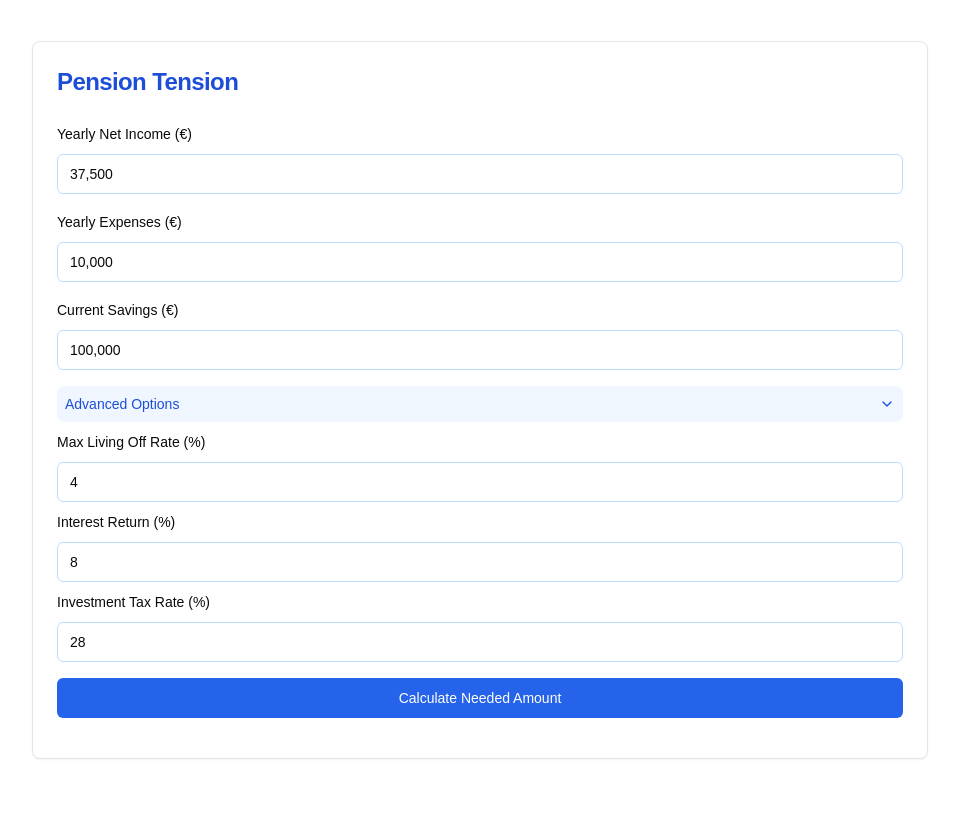
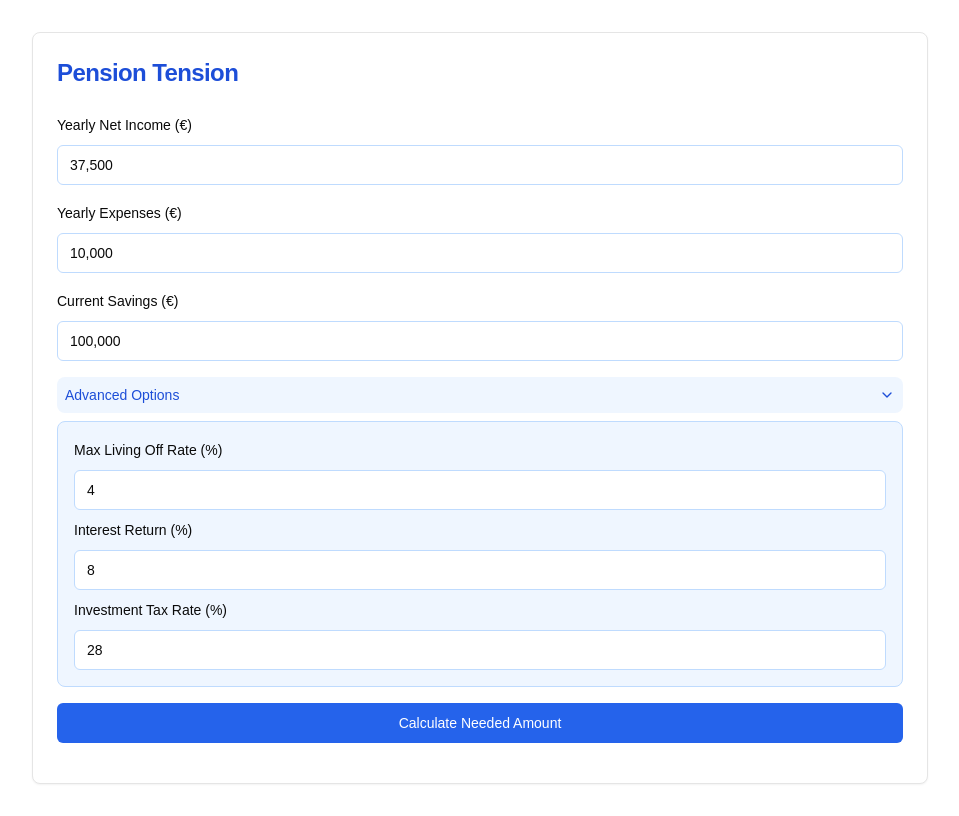
Before and after one commit to domonkospapp/pension-tension, a Next.js app: page / in a window 1280 px wide. Both pictures are taken after a click on the button "Advanced Options". Shown: the whole page, without its empty margins (160-1119 px from the left). Built offline with nearby package versions, Linux system fonts and the light colour scheme.

Commit message:
Visual grouping

```diff
--- a/src/components/investment-calculator.tsx
+++ b/src/components/investment-calculator.tsx
@@ -232,7 +232,7 @@ export function InvestmentCalculatorComponent() {
             Advanced Options
             <ChevronDownIcon className="w-4 h-4" />
           </CollapsibleTrigger>
-          <CollapsibleContent className="space-y-2 mt-2">
+          <CollapsibleContent className="space-y-2 mt-2 p-4 border border-blue-200 bg-blue-50 rounded-lg">
             <div className="space-y-2">
               <Label htmlFor="livingOffRate">Max Living Off Rate (%)</Label>
               <Input
```
